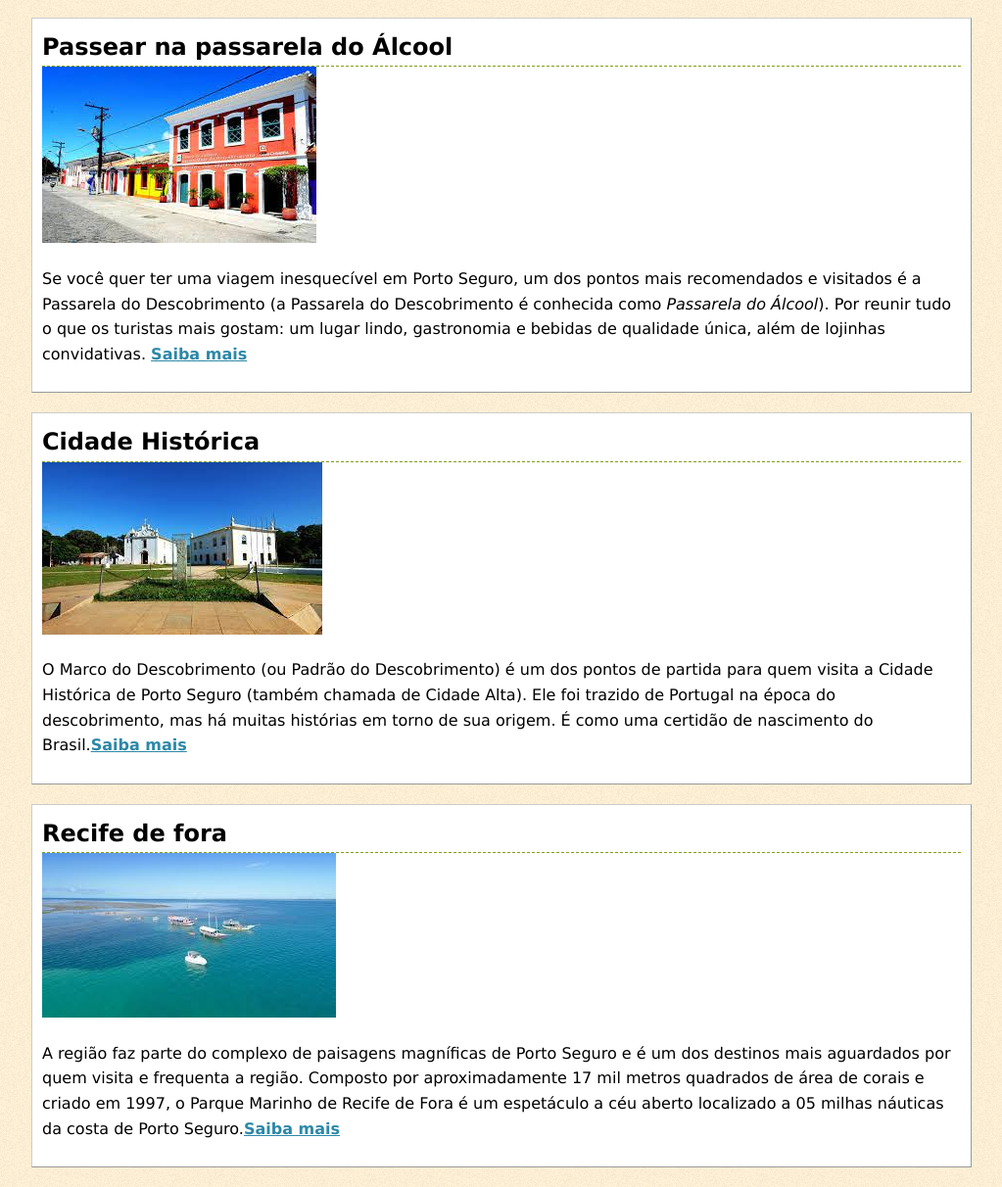
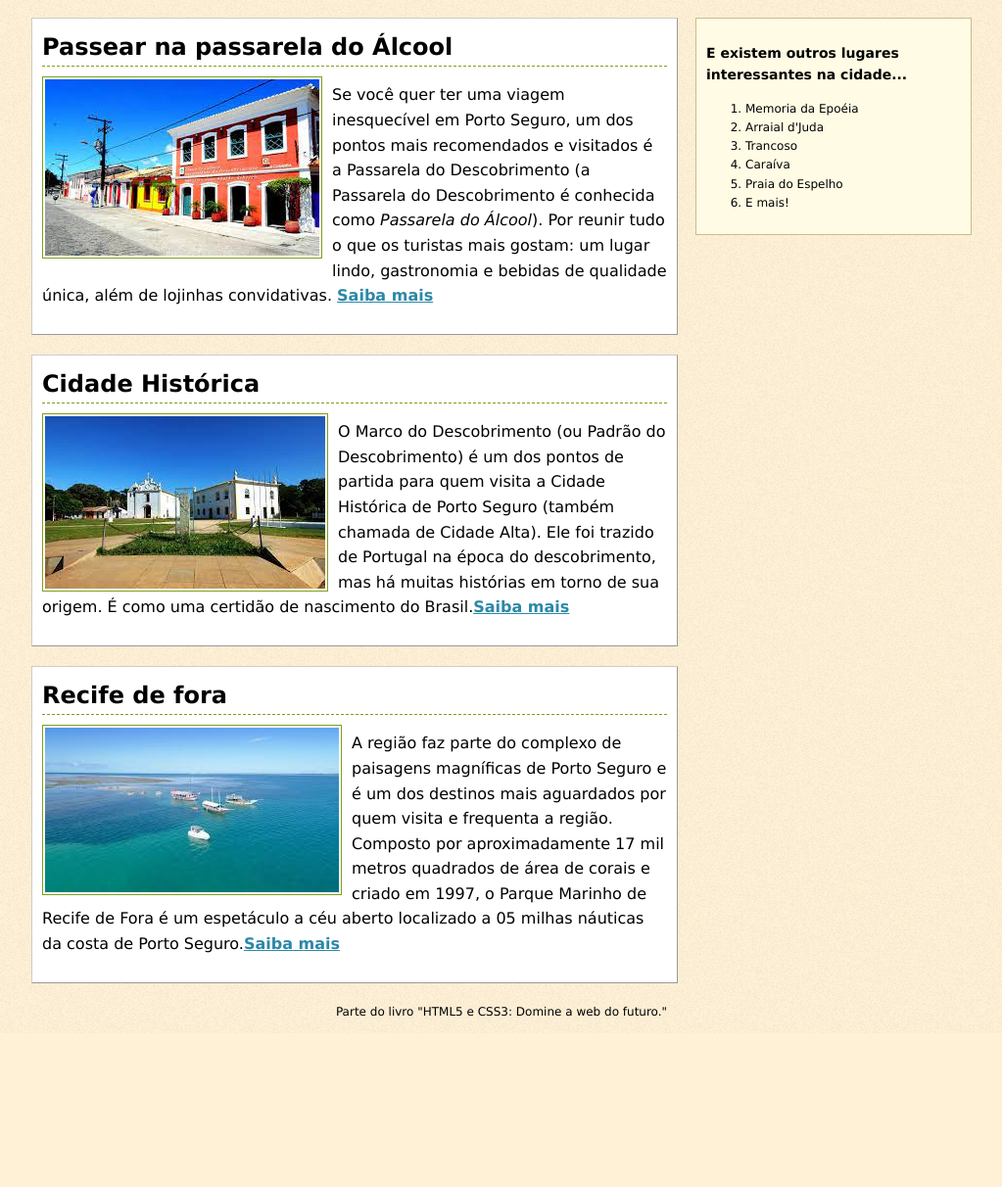
Before and after one commit to Flavhio10/ferias, a plain HTML site: page index.html in a window 1280 px wide. Shown: the part 76-1288 px from the top of the page at 98% size, without its empty margins (128-1151 px from the left). After the commit the page ends 1131 px from the top, so only its background shows below. Drawn offline with Linux system fonts and the light colour scheme.

Commit message:
Media queies

```diff
--- a/index.html
+++ b/index.html
@@ -8,20 +8,23 @@
   </head>
   <body>
     <div class="container">
-     <h1><a href=''>Pontos turísticos em Porto Seguro-Ba</a></h1>
+     <h1><a href='#'>Pontos turísticos em Porto Seguro-Ba</a></h1>
 
+     <div class='places'>
      <div class='place'>
     <h2>Passear na passarela do Álcool</h2>
     <img src='images/passarela.jpeg' alt='Passarela do Álcool em Porto Seguro'>
     <p>Se você quer ter uma viagem inesquecível em Porto Seguro, um dos pontos mais recomendados e visitados é a Passarela do Descobrimento (a Passarela do Descobrimento é conhecida como <em>Passarela do Álcool</em>).
     Por reunir tudo o que os turistas mais gostam: um lugar lindo, gastronomia e
     bebidas de qualidade única, além de lojinhas convidativas. <a href="">Saiba mais</a></p>
+    <div class='clear'></div>
     </div>
 
     <div class='place'>
     <h2>Cidade Histórica</h2>
     <img src='images/ch.jpeg' alt='Cidade Histórica em Porto Seguro'>
     <p>O Marco do Descobrimento (ou Padrão do Descobrimento) é um dos pontos de partida para quem visita a Cidade Histórica de Porto Seguro (também chamada de Cidade Alta). Ele foi trazido de Portugal na época do descobrimento, mas há muitas histórias em torno de sua origem. É como uma certidão de nascimento do Brasil.<a href="">Saiba mais</a></p>
+    <div class='clear'></div>
   </div>
 
     <div class='place'>
@@ -29,9 +32,28 @@
     <img src='images/recife.jpeg' alt='Recife de Fora em Porto Seguro'>
     <p>A região faz parte do complexo de paisagens magníficas de Porto Seguro e é um dos destinos mais aguardados por quem visita e frequenta a região.
     Composto por aproximadamente 17 mil metros quadrados de área de corais e criado em 1997, o Parque Marinho de Recife de Fora é um espetáculo a céu aberto localizado a 05 milhas náuticas da costa de Porto Seguro.<a href="">Saiba mais</a></p>
+    <div class='clear'></div>
   </div>
 
+</div>
 
+  <div class='sidenote'>
+      <h3>E existem outros lugares interessantes na cidade...</h3>
+      <ol>
+        <li>Memoria da Epoéia</li>
+        <li>Arraial d'Juda</li>
+        <li>Trancoso</li>
+        <li>Caraíva</li>
+        <li>Praia do Espelho</li>
+        <li>E mais!</li>
+      </ol>
+
+
+  </div>
+
+  <footer class='footer clear'>
+    <p>Parte do livro "HTML5 e CSS3: Domine a web do futuro."</p>
+  </footer>
   </div>
     <!-- O seu HTML vem aqui! -->
     <script src='jquery.min.js'></script>
--- a/normalize.css
+++ b/normalize.css
@@ -3,27 +3,46 @@
     width: 960px;
 }
 
+/* max-width  */
+@media screen and (max-width: 600px) {
+    .place {
+        width: 380px;
+    }
+
+    .place h2{
+       font-size: 16px;
+    }
+
+    .place p{
+       font-size: 14px;
+    }
+
+    .container {
+        width: 400px;
+    }
+
+    .container h1{
+        font-size: 18px;
+    }
+
+    .place img{
+        width: 360px;
+    }
+
+
+}
+
+/*tamanho normal*/
+
 body{
+    background: #FFF1D6 url(images/noise.png);
     font-family: 'Lucida Grande', 'Lucida Sans Unicode', Verdana, sans-serif;
     line-height: 1.6;
-}
-
-.place{
-    border-color: #CCC #999 #999 #CCC;
-    border: 1px solid #CCC;
-    margin-bottom: 20px;
-    padding: 10px;
 }
 
 .place h2{
     border-bottom: 1px dashed #7E9F19;
     margin: 0;
-}
-
-body{
-    background: #FFF1D6 url(images/noise.png);
-    font-family: 'Lucida Grande', 'Lucida Sans Unicode', Verdana, sans-serif;
-    line-height: 1.6;
 }
 
 .place{
@@ -39,6 +58,18 @@ body{
     font-weight: bold;
 }
 
+.place img{
+    border:1px solid #7E9F19;
+    float: left;
+    margin: 10px 10px 0 0;
+    padding: 2px;
+}
+
+.places{
+    float: left;
+    width: 660px;
+}
+
 h1 a{
     color: #7E9F19;
     text-decoration: none;
@@ -48,3 +79,29 @@ h1 a:hover{
     background-color: #7E9F19;
     color: #FFF;
 }
+
+.clear{
+    clear: both;
+}
+
+.footer{
+    font-size: 12px;
+    text-align: center;
+}
+
+.sidenote{
+    background-color: #FFFBE4;
+    border: 1px solid #C9BC8F;
+    padding: 10px;
+    float: right;
+    width: 260px;
+}
+
+.sidenote h3{
+    font-size: 14px;
+    magin-top: 0;
+}
+
+.sidenote ol{
+    font-size: 12px;
+}
```
